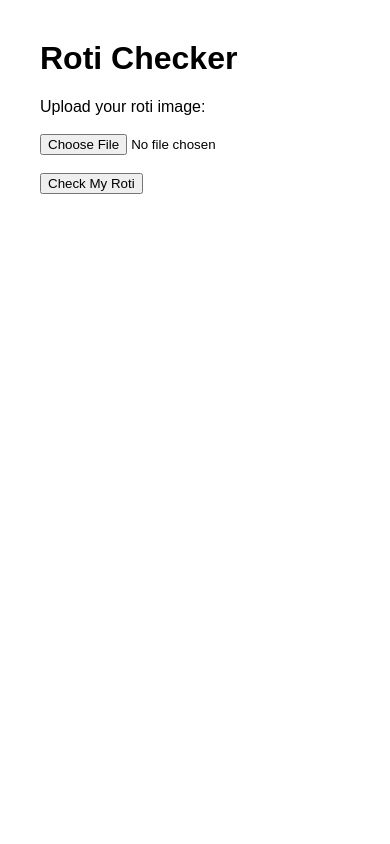
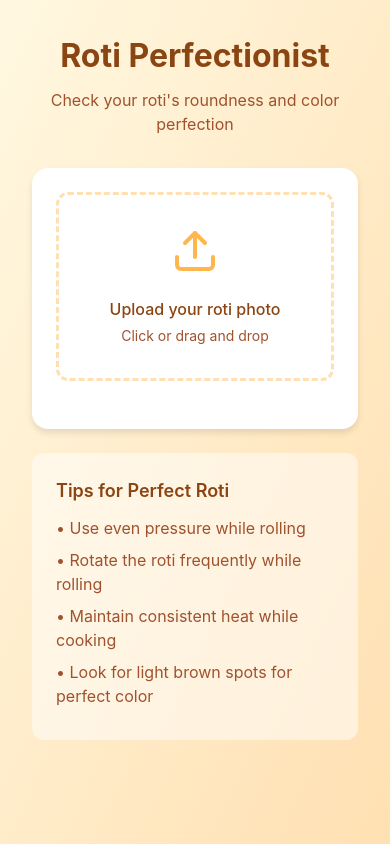
Before and after one commit to sparsh2005/RotiChecker, a Flask app: page / in a window 390 px wide. Run offline with Flask 3, Linux system fonts and the light colour scheme.

Commit message:
new refined UI

```diff
--- a/server.py
+++ b/server.py
@@ -1,54 +1,56 @@
 # server.py
 
 import os
-from flask import Flask, request, render_template
+from flask import Flask, request, render_template, jsonify
 from werkzeug.utils import secure_filename
-from app import roti_checker  # Import your roti_checker function
+from app import roti_checker  # your CV logic
 
 app = Flask(__name__)
 
-# Create an 'uploads' folder if it doesn't exist
+# Folder to store uploads temporarily
 UPLOAD_FOLDER = 'uploads'
 os.makedirs(UPLOAD_FOLDER, exist_ok=True)
 
-# Optional: limit upload size (e.g., 16 MB)
+# Limit upload size if desired (16 MB)
 app.config['MAX_CONTENT_LENGTH'] = 16 * 1024 * 1024
 app.config['UPLOAD_FOLDER'] = UPLOAD_FOLDER
 
-@app.route('/', methods=['GET', 'POST'])
+@app.route('/', methods=['GET'])
 def index():
-    if request.method == 'POST':
-        if 'roti_image' not in request.files:
-            return render_template('index.html', error="No file part in request.")
-
-        file = request.files['roti_image']
-        if file.filename == '':
-            return render_template('index.html', error="No file selected!")
-
-        # Secure the filename (removes unsafe characters, etc.)
-        filename = secure_filename(file.filename)
-        filepath = os.path.join(app.config['UPLOAD_FOLDER'], filename)
-
-        # Save file temporarily
-        file.save(filepath)
-
-        # Call the roti checker function
-        results = roti_checker(filepath)
-        if results is None:
-            # roti_checker returned None => error or no roti found
-            return render_template('index.html', error="No roti found or invalid image!")
-
-        return render_template('index.html',
-                               filename=filename,
-                               circularity=results["circularity"],
-                               circularity_score=results["circularity_score"],
-                               std_dev=results["std_dev"],
-                               color_score=results["color_score"],
-                               overall_score=results["overall_score"])
-
-    # GET request => just show the upload form
+    # Serve our main page (templates/index.html)
     return render_template('index.html')
 
+@app.route('/upload', methods=['POST'])
+def upload():
+    """Handle AJAX file upload, run roti analysis, return JSON scores."""
+    if 'roti_image' not in request.files:
+        return jsonify({"error": "No file found"}), 400
+
+    file = request.files['roti_image']
+    if file.filename == '':
+        return jsonify({"error": "File name is empty"}), 400
+
+    filename = secure_filename(file.filename)
+    filepath = os.path.join(app.config['UPLOAD_FOLDER'], filename)
+    file.save(filepath)
+
+    # Run the roti checker
+    results = roti_checker(filepath)
+    if results is None:
+        # roti_checker returned None => error in analysis
+        return jsonify({"error": "Could not analyze roti image"}), 400
+
+    # Extract the three scores we need
+    roundness = results["circularity_score"]
+    color = results["color_score"]
+    overall = results["overall_score"]
+
+    # Return as JSON
+    return jsonify({
+        "roundness": roundness,
+        "color": color,
+        "overall": overall
+    })
+
 if __name__ == '__main__':
-    # Run the flask app
     app.run(debug=True)
--- /dev/null
+++ b/static/script.js
@@ -0,0 +1,145 @@
+document.addEventListener('DOMContentLoaded', () => {
+    // Initialize Lucide icons
+    lucide.createIcons();
+
+    // DOM Elements
+    const fileInput = document.getElementById('fileInput');
+    const uploadArea = document.getElementById('uploadArea');
+    const uploadPlaceholder = document.getElementById('uploadPlaceholder');
+    const imagePreview = document.getElementById('imagePreview');
+    const uploadedImage = document.getElementById('uploadedImage');
+    const newImageBtn = document.getElementById('newImageBtn');
+    const analysisResults = document.getElementById('analysisResults');
+    const roundnessScore = document.getElementById('roundnessScore');
+    const colorScore = document.getElementById('colorScore');
+    const totalScore = document.getElementById('totalScore');
+    const feedbackText = document.getElementById('feedbackText');
+
+    // Event Listeners
+    uploadPlaceholder.addEventListener('click', () => fileInput.click());
+    newImageBtn.addEventListener('click', () => fileInput.click());
+
+    // Drag and drop
+    uploadArea.addEventListener('dragover', (e) => {
+      e.preventDefault();
+      uploadPlaceholder.style.borderColor = '#ffb74d';
+    });
+
+    uploadArea.addEventListener('dragleave', (e) => {
+      e.preventDefault();
+      uploadPlaceholder.style.borderColor = '#ffe0b2';
+    });
+
+    uploadArea.addEventListener('drop', (e) => {
+      e.preventDefault();
+      uploadPlaceholder.style.borderColor = '#ffe0b2';
+      const file = e.dataTransfer.files[0];
+      if (file && file.type.startsWith('image/')) {
+        handleImageUpload(file);
+      }
+    });
+
+    fileInput.addEventListener('change', (e) => {
+      const file = e.target.files[0];
+      if (file) {
+        handleImageUpload(file);
+      }
+    });
+
+    // Handle image upload
+    function handleImageUpload(file) {
+      // Show a preview in the UI
+      const reader = new FileReader();
+      reader.onloadend = () => {
+        uploadedImage.src = reader.result;
+        uploadPlaceholder.classList.add('hidden');
+        imagePreview.classList.remove('hidden');
+        // We'll reveal the analysis section after we get server results
+        // but for a smooth user experience, let's keep the analysis visible:
+        analysisResults.classList.remove('hidden');
+
+        // Actually send the file to the server for real analysis
+        sendImageToServer(file);
+      };
+      reader.readAsDataURL(file);
+    }
+
+    function sendImageToServer(file) {
+      const formData = new FormData();
+      formData.append('roti_image', file);
+
+      fetch('/upload', {
+        method: 'POST',
+        body: formData
+      })
+      .then(async (response) => {
+        if (!response.ok) {
+          let errMsg = 'Error uploading image';
+          try {
+            const errorData = await response.json();
+            if (errorData.error) errMsg = errorData.error;
+          } catch (err) {}
+          throw new Error(errMsg);
+        }
+        return response.json();
+      })
+      .then(data => {
+        // data: { roundness: ..., color: ..., overall: ... }
+        const { roundness, color, overall } = data;
+        // Animate scores
+        animateScore(roundnessScore, roundness);
+        animateScore(colorScore, color);
+        animateScore(totalScore, overall);
+        // Color them
+        updateScoreColor(roundnessScore, roundness);
+        updateScoreColor(colorScore, color);
+        updateScoreColor(totalScore, overall);
+        // Feedback
+        updateFeedback(overall);
+      })
+      .catch(error => {
+        console.error('Upload error:', error);
+        feedbackText.textContent = 'Oops! ' + error.message;
+        analysisResults.classList.remove('hidden');
+      });
+    }
+
+    // Animate score counting up
+    function animateScore(element, target) {
+      let current = 0;
+      const increment = target / 50;
+      const animation = setInterval(() => {
+        current += increment;
+        if (current >= target) {
+          current = target;
+          clearInterval(animation);
+        }
+        element.textContent = Math.floor(current) + '%';
+      }, 20);
+    }
+
+    // Update score color based on value
+    function updateScoreColor(element, score) {
+      element.classList.remove('good', 'medium', 'poor');
+      if (score >= 90) {
+        element.classList.add('good');
+      } else if (score >= 70) {
+        element.classList.add('medium');
+      } else {
+        element.classList.add('poor');
+      }
+    }
+
+    // Update feedback message
+    function updateFeedback(score) {
+      let message;
+      if (score >= 90) {
+        message = "Perfect roti! You're a master chef! 👨‍🍳";
+      } else if (score >= 70) {
+        message = "Good effort! Keep practicing for perfection. 👍";
+      } else {
+        message = "Needs improvement. Try rolling more evenly. 💪";
+      }
+      feedbackText.textContent = message;
+    }
+  });
--- /dev/null
+++ b/static/style.css
@@ -0,0 +1,239 @@
+/* Base styles */
+* {
+    margin: 0;
+    padding: 0;
+    box-sizing: border-box;
+  }
+
+  body {
+    font-family: -apple-system, BlinkMacSystemFont, "Segoe UI", Roboto, sans-serif;
+    line-height: 1.5;
+  }
+
+  .hidden {
+    display: none !important;
+  }
+
+  /* Layout */
+  .min-h-screen {
+    min-height: 100vh;
+    background: linear-gradient(to bottom right, #fff8e1, #ffe0b2);
+    padding: 2rem 1rem;
+  }
+
+  .container {
+    max-width: 1200px;
+    margin: 0 auto;
+    padding: 0 1rem;
+  }
+
+  .max-w-2xl {
+    max-width: 42rem;
+    margin: 0 auto;
+  }
+
+  /* Header */
+  .header {
+    text-align: center;
+    margin-bottom: 2rem;
+  }
+
+  .header h1 {
+    font-size: 2.5rem;
+    font-weight: bold;
+    color: #8b4513;
+    margin-bottom: 0.5rem;
+  }
+
+  .header p {
+    color: #a0522d;
+  }
+
+  /* Main Card */
+  .main-card {
+    background: white;
+    border-radius: 1rem;
+    box-shadow: 0 4px 6px rgba(0, 0, 0, 0.1);
+    padding: 1.5rem;
+    margin-bottom: 1.5rem;
+  }
+
+  /* Upload Area */
+  .upload-area {
+    margin-bottom: 1.5rem;
+  }
+
+  .upload-placeholder {
+    border: 3px dashed #ffe0b2;
+    border-radius: 0.75rem;
+    padding: 2rem;
+    text-align: center;
+    cursor: pointer;
+    transition: border-color 0.2s;
+  }
+
+  .upload-placeholder:hover {
+    border-color: #ffb74d;
+  }
+
+  .upload-icon {
+    width: 3rem;
+    height: 3rem;
+    color: #ffb74d;
+    margin-bottom: 1rem;
+  }
+
+  .upload-text {
+    color: #8b4513;
+    font-weight: 500;
+  }
+
+  .upload-subtext {
+    color: #a0522d;
+    font-size: 0.875rem;
+    margin-top: 0.25rem;
+  }
+
+  /* Image Preview */
+  .image-preview {
+    position: relative;
+  }
+
+  .image-preview img {
+    width: 100%;
+    height: 16rem;
+    object-fit: cover;
+    border-radius: 0.75rem;
+  }
+
+  .camera-button {
+    position: absolute;
+    bottom: 1rem;
+    right: 1rem;
+    background: rgba(255, 255, 255, 0.9);
+    border: none;
+    border-radius: 9999px;
+    padding: 0.5rem;
+    cursor: pointer;
+    box-shadow: 0 2px 4px rgba(0, 0, 0, 0.1);
+    transition: background-color 0.2s;
+  }
+
+  .camera-button:hover {
+    background: white;
+  }
+
+  .camera-button i {
+    width: 1.5rem;
+    height: 1.5rem;
+    color: #d97706;
+  }
+
+  /* Analysis Results */
+  .scores-grid {
+    display: grid;
+    grid-template-columns: repeat(3, 1fr);
+    gap: 1rem;
+    margin-bottom: 1.5rem;
+  }
+
+  .score-card {
+    background: #fff8e1;
+    padding: 1rem;
+    border-radius: 0.75rem;
+    text-align: center;
+  }
+
+  .score-card i {
+    width: 1.5rem;
+    height: 1.5rem;
+    color: #d97706;
+    margin-bottom: 0.5rem;
+  }
+
+  .score-label {
+    color: #8b4513;
+    font-size: 0.875rem;
+    font-weight: 500;
+    margin-bottom: 0.25rem;
+  }
+
+  .score-value {
+    font-size: 1.5rem;
+    font-weight: bold;
+  }
+
+  .score-value.good {
+    color: #22c55e;
+  }
+
+  .score-value.medium {
+    color: #eab308;
+  }
+
+  .score-value.poor {
+    color: #ef4444;
+  }
+
+  /* Feedback Card */
+  .feedback-card {
+    background: #fff8e1;
+    padding: 1rem;
+    border-radius: 0.75rem;
+    display: flex;
+    align-items: flex-start;
+    gap: 0.75rem;
+  }
+
+  .feedback-card i {
+    width: 1.25rem;
+    height: 1.25rem;
+    color: #d97706;
+    flex-shrink: 0;
+    margin-top: 0.125rem;
+  }
+
+  .feedback-title {
+    color: #8b4513;
+    font-weight: 500;
+  }
+
+  .feedback-text {
+    color: #a0522d;
+    font-size: 0.875rem;
+    margin-top: 0.25rem;
+  }
+
+  /* Tips Card */
+  .tips-card {
+    background: rgba(255, 255, 255, 0.5);
+    border-radius: 0.75rem;
+    padding: 1.5rem;
+  }
+
+  .tips-card h3 {
+    font-size: 1.125rem;
+    font-weight: 600;
+    color: #8b4513;
+    margin-bottom: 0.75rem;
+  }
+
+  .tips-card ul {
+    list-style: none;
+    color: #a0522d;
+  }
+
+  .tips-card li {
+    margin-bottom: 0.5rem;
+  }
+
+  /* Responsive Design */
+  @media (max-width: 640px) {
+    .scores-grid {
+      grid-template-columns: 1fr;
+    }
+
+    .header h1 {
+      font-size: 2rem;
+    }
+  }
--- a/templates/index.html
+++ b/templates/index.html
@@ -1,43 +1,93 @@
 <!DOCTYPE html>
-<html>
+<html lang="en">
 <head>
-    <title>Roti Checker</title>
-    <style>
-      body {
-        font-family: Arial, sans-serif;
-        margin: 40px;
-      }
-      .results {
-        margin-top: 20px;
-        border: 1px solid #ddd;
-        padding: 10px;
-      }
-      .error {
-        color: red;
-      }
-    </style>
+  <meta charset="UTF-8">
+  <meta name="viewport" content="width=device-width,initial-scale=1.0">
+  <title>Roti Perfectionist</title>
+  <script src="https://unpkg.com/lucide@latest"></script>
+  <!-- Link to your static CSS -->
+  <link rel="stylesheet" href="{{ url_for('static', filename='style.css') }}">
 </head>
 <body>
-    <h1>Roti Checker</h1>
-    <form method="POST" enctype="multipart/form-data">
-        <label for="roti_image">Upload your roti image:</label><br><br>
-        <input type="file" id="roti_image" name="roti_image" accept="image/*" required /><br><br>
-        <button type="submit">Check My Roti</button>
-    </form>
+  <div class="min-h-screen">
+    <div class="container">
+      <div class="max-w-2xl">
+        <!-- Header -->
+        <div class="header">
+          <h1>Roti Perfectionist</h1>
+          <p>Check your roti's roundness and color perfection</p>
+        </div>
 
-    {% if error %}
-      <p class="error">{{ error }}</p>
-    {% endif %}
+        <!-- Main Content -->
+        <div class="main-card">
+          <!-- Image Upload Area -->
+          <div class="upload-area" id="uploadArea">
+            <div class="upload-placeholder" id="uploadPlaceholder">
+              <i data-lucide="upload" class="upload-icon"></i>
+              <p class="upload-text">Upload your roti photo</p>
+              <p class="upload-subtext">Click or drag and drop</p>
+            </div>
+            <div class="image-preview hidden" id="imagePreview">
+              <img id="uploadedImage" src="" alt="Uploaded roti">
+              <button class="camera-button" id="newImageBtn">
+                <i data-lucide="camera"></i>
+              </button>
+            </div>
+            <!-- Our input is hidden for drag/drop or direct click -->
+            <input type="file" id="fileInput" accept="image/*" class="hidden">
+          </div>
 
-    {% if filename %}
-      <div class="results">
-        <h2>Results for {{ filename }}</h2>
-        <!-- Show only roundness, color uniformity, overall score -->
-        <p>Roundness Score (0-100): {{ circularity_score|round(1) }}</p>
-        <p>Color Uniformity Score (0-100): {{ color_score|round(1) }}</p>
-        <hr />
-        <p><strong>Overall Roti Perfection Score: {{ overall_score|round(2) }}/100</strong></p>
+          <!-- Analysis Results -->
+          <div class="analysis-results hidden" id="analysisResults">
+            <div class="scores-grid">
+              <!-- Roundness Score -->
+              <div class="score-card">
+                <i data-lucide="circle"></i>
+                <p class="score-label">Roundness</p>
+                <p class="score-value" id="roundnessScore">0%</p>
+              </div>
+
+              <!-- Color Score -->
+              <div class="score-card">
+                <i data-lucide="palette"></i>
+                <p class="score-label">Color</p>
+                <p class="score-value" id="colorScore">0%</p>
+              </div>
+
+              <!-- Total Score -->
+              <div class="score-card">
+                <i data-lucide="award"></i>
+                <p class="score-label">Total Score</p>
+                <p class="score-value" id="totalScore">0%</p>
+              </div>
+            </div>
+
+            <!-- Feedback Message -->
+            <div class="feedback-card">
+              <i data-lucide="info"></i>
+              <div>
+                <p class="feedback-title">Analysis Feedback</p>
+                <p class="feedback-text" id="feedbackText"></p>
+              </div>
+            </div>
+          </div>
+        </div>
+
+        <!-- Tips Section -->
+        <div class="tips-card">
+          <h3>Tips for Perfect Roti</h3>
+          <ul>
+            <li>• Use even pressure while rolling</li>
+            <li>• Rotate the roti frequently while rolling</li>
+            <li>• Maintain consistent heat while cooking</li>
+            <li>• Look for light brown spots for perfect color</li>
+          </ul>
+        </div>
       </div>
-    {% endif %}
+    </div>
+  </div>
+
+  <!-- Include your custom JS from static folder -->
+  <script src="{{ url_for('static', filename='script.js') }}"></script>
 </body>
 </html>
```
